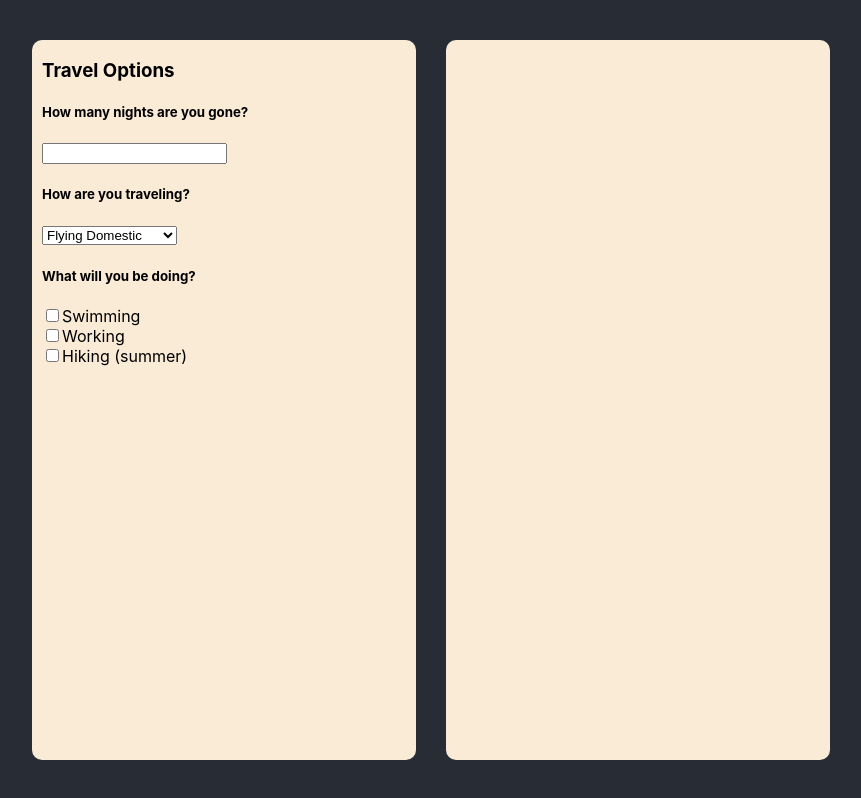
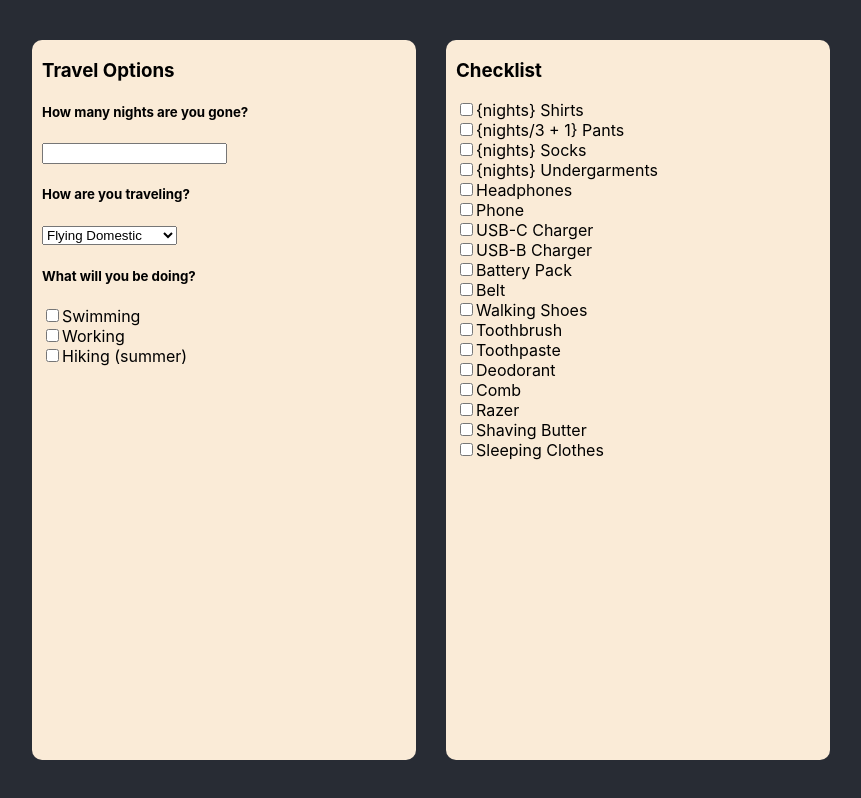
Before and after one commit to HofmaDresu/TravelChecklist, a React (Create React App) app: page / in a window 1280 px wide. Shown: the top 798 px of the page, without its empty margins (209-1070 px from the left). Built offline with nearby package versions, Linux system fonts and the light colour scheme; the HTML template or start-up script is replaced by a standard one.

Commit message:
Show always checklist items

```diff
--- a/src/App.js
+++ b/src/App.js
@@ -13,11 +13,18 @@ class App extends Component {
     }
   }
   render() {
+    const alwaysItems = this.state.questionData.find(qd => qd.type === "always")
+      .checklistItems.map(item => (
+        <div key={item}><input type="checkbox" id={item} /><label htmlFor={item}>{item}</label></div>
+      ))
+
     return (
       <div className="App">
         <div className="app-content">
           <TravelOptions {...(this.state)} />
           <div className="data-container">
+            <h3>Checklist</h3>
+            {alwaysItems}
           </div>
         </div>
       </div>
--- a/src/TravelOptions.js
+++ b/src/TravelOptions.js
@@ -39,8 +39,8 @@ export default class TravelOptions extends Component {
     });
     return (
         <div className="data-container">
-        <h3>Travel Options</h3>
-        {travelOptions}
+            <h3>Travel Options</h3>
+            {travelOptions}
         </div>
     );
   }
```
